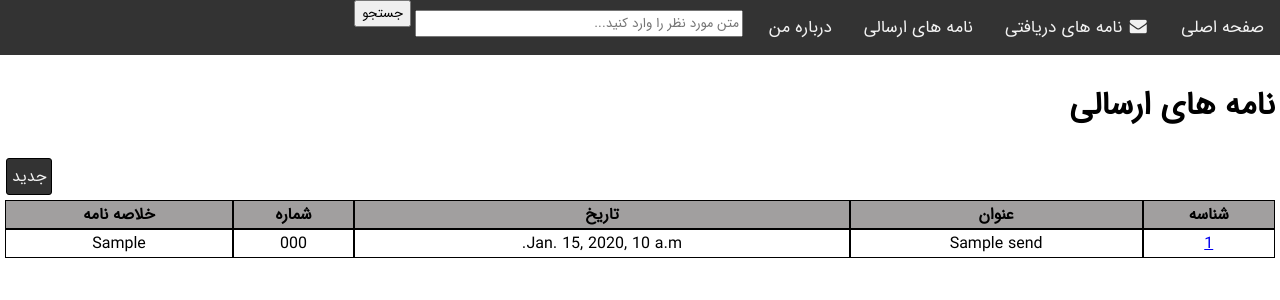
After one commit to Hamidnet220/Chapar, a Django app: page /chapar/send/ in a window 1280 px wide. The commit adds this page. Shown: the top 300 px of the page. Run offline with Django 3.2, Linux system fonts and the light colour scheme; tables that the repository leaves empty hold one stand-in row (values such as "Sample post").

Commit message:
add send to models ,view and url and set navbar button for showin in html

```diff
--- a/templates/navbar.html
+++ b/templates/navbar.html
@@ -9,8 +9,8 @@
 <nav>
     <div class="topnav">
         <a class="active" href="{% url 'home'  %}">صفحه اصلی</a>
-        <a href="{%url 'recive_letters' %}"><i class="fa fa-fw fa-envelope"></i> نامه های دریافتی</a>
-        <a href=#>نامه های ارسالی</a>
+        <a href="{% url 'recive_letters' %}"><i class="fa fa-fw fa-envelope"></i> نامه های دریافتی</a>
+        <a href="{% url 'send_letters' %}">نامه های ارسالی</a>
         <a href="{% url 'about' %}">درباره من</a>
         <form action="{% url 'search_letter' %}" method="GET">
             <input type="text" id="searchTextbox" name='search_value' placeholder="متن مورد نظر را وارد کنید...">
--- /dev/null
+++ b/templates/send.html
@@ -0,0 +1,53 @@
+<!DOCTYPE html>
+<html>
+
+<head>
+
+    <style>
+        #newbutton {
+            float: left;
+            color: #f3f3f3;
+            text-decoration: none;
+            text-align: center;
+            border: 1px solid black;
+            border-radius: 3px;
+            padding: 5px;
+            margin: 5px 5px 5px 1px;
+            background-color: #333;
+        }
+    </style>
+
+</head>
+
+<body>
+    {% include "navbar.html" %}
+    {% block content %}
+    <div id="wrapper" style="padding:5px;">
+        <h1>نامه های ارسالی</h1>
+        <a href="{% url 'new_letter' %}" id="newbutton">جدید</a>
+        <table style="width:100%">
+            <tr>
+                <th>شناسه</th>
+                <th>عنوان</th>
+                <th>تاریخ</th>
+                <th>شماره</th>
+                <th>خلاصه نامه</th>
+
+            </tr>
+            {% for item in object %}
+            <tr>
+                <td><a href="/chapar/send/{{item.id}}">{{item.id}}</a></td>
+                <td>{{item.title}}</td>
+                <td>{{item.send_date}}</td>
+                <td>{{item.send_number}}</td>
+                <td>{{item.summery}}</td>
+            </tr>
+
+            {% endfor %}
+        </table>
+    </div>
+
+    {% endblock content %}
+</body>
+
+</html>
--- a/web/models.py
+++ b/web/models.py
@@ -21,8 +21,8 @@ class Send(models.Model):
     add_by_usr   = models.ForeignKey(User,on_delete=models.CASCADE)
     title        = models.CharField(max_length = 150,validators=[empty_validate_event])
     summery      = models.TextField(blank=True)
-    send_date  = models.DateTimeField()
-    send_number= models.CharField(max_length = 150)
+    send_date    = models.DateTimeField()
+    send_number  = models.CharField(max_length = 150)
     description  = models.TextField(blank=True,null=True)
 
     def __str__(self):
--- a/web/urls.py
+++ b/web/urls.py
@@ -1,5 +1,5 @@
 from django.urls import path
-from web.views import chapar_view,get_recives,get_letter_by_id,search_letter,new_letter,create_letter_view
+from web.views import *
 
 urlpatterns=[
     path('',chapar_view,name='chapar'),
@@ -8,4 +8,6 @@ urlpatterns=[
     path('recive/addnew/',new_letter,name='new_letter'),
     path('recive/search/',search_letter,name='search_letter'),
     path('recive/savenew/',create_letter_view,name='create_letter'),
+    path('send/',get_sends,name='send_letters'),
+
 ]
--- a/web/views.py
+++ b/web/views.py
@@ -1,7 +1,7 @@
 from django.shortcuts import render
 from django.http import HttpResponse
 from django.shortcuts import render
-from .models import Recive
+from .models import *
 from django.contrib.auth.admin import User
 import json
 # Create your views here.
@@ -11,6 +11,15 @@ def get_recives(request,*args,**kwargs):
         "object":obj
     }
     return render(request,'recive.html',context)
+
+# get all sent letter
+def get_sends(request,*args,**kwargs):
+    obj=Send.objects.all()
+    print(obj)
+    context={
+        "object":obj
+    }
+    return render(request,'send.html',context)
 
 #Search-letter by title
 def search_letter(request,*args,**kwargs):
```
